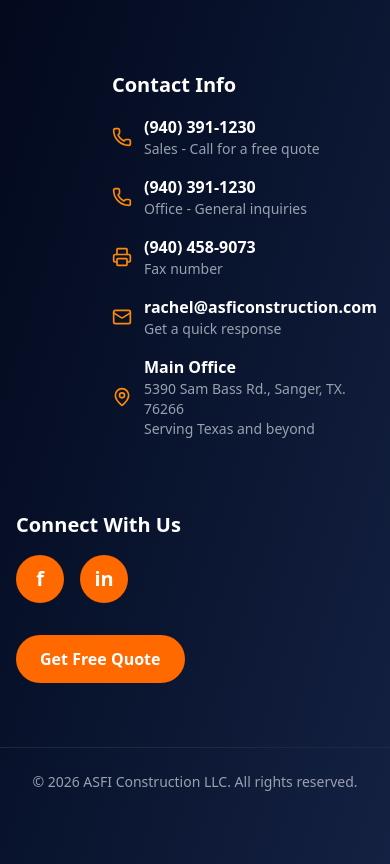
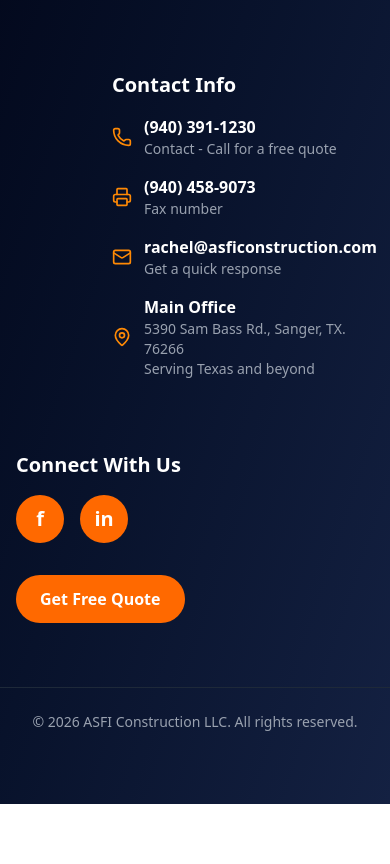
Before and after one commit to boonewh/asfi, a Next.js app: page / in a window 390 px wide. Shown: the part 6000-6864 px from the top of the page. After the commit the page ends 6804 px from the top, so only its background shows below. Built offline with nearby package versions, Linux system fonts and the light colour scheme.

Commit message:
Cleaning up phone numbers

```diff
--- a/src/components/Footer.js
+++ b/src/components/Footer.js
@@ -36,15 +36,7 @@ const Footer = () => {
                 <Phone className="h-5 w-5 text-orange-400 flex-shrink-0" />
                 <div>
                   <p className="text-white font-semibold">(940) 391-1230</p>
-                  <p className="text-gray-400 text-sm">Sales - Call for a free quote</p>
-                </div>
-              </div>
-
-              <div className="flex items-center space-x-3 mb-4">
-                <Phone className="h-5 w-5 text-orange-400 flex-shrink-0" />
-                <div>
-                  <p className="text-white font-semibold">(940) 391-1230</p>
-                  <p className="text-gray-400 text-sm">Office - General inquiries</p>
+                  <p className="text-gray-400 text-sm">Contact - Call for a free quote</p>
                 </div>
               </div>
 
--- a/src/components/Header.js
+++ b/src/components/Header.js
@@ -51,10 +51,7 @@ export default function Header() {
               <div className="hidden xl:flex items-center space-x-6">
                 <div className="flex flex-col space-y-1">
                   <a href="tel:(940) 391-1230" className="text-orange-400 hover:text-orange-300 font-semibold text-sm">
-                    Sales: (940) 391-1230
-                  </a>
-                  <a href="tel:(940) 391-1230" className="text-gray-300 hover:text-orange-300 font-medium text-sm">
-                    Office: (940) 391-1230
+                    Contact: (940) 391-1230
                   </a>
                 </div>
                 <Link href="/contact" className="bg-gradient-to-r from-orange-500 to-orange-600 text-white px-6 py-2 rounded-lg hover:shadow-lg transition-all">
@@ -90,10 +87,7 @@ export default function Header() {
               ))}
               <div className="px-3 py-2 border-t border-slate-700 mt-2 pt-4">
                 <a href="tel:(940) 391-1230" className="block px-3 py-2 text-orange-400 font-semibold">
-                  📞 Sales: (940) 391-1230
-                </a>
-                <a href="tel:(940) 391-1230" className="block px-3 py-2 text-gray-300 font-medium">
-                  🏢 Office: (940) 391-1230
+                  📞 Contact: (940) 391-1230
                 </a>
                 <Link
                   href="/contact"
```
